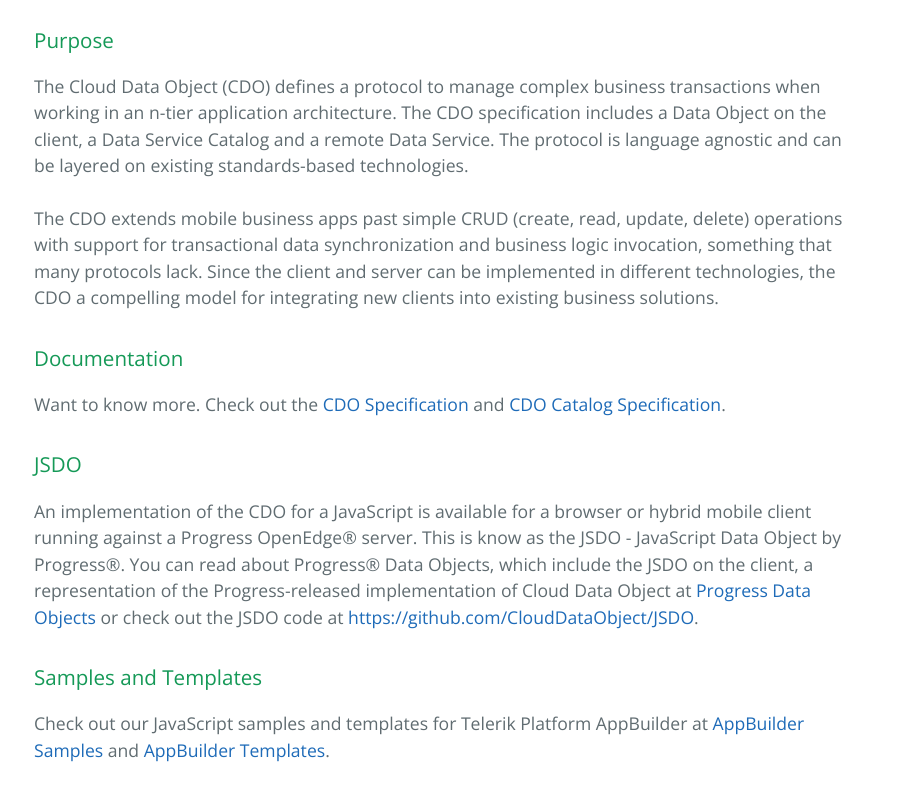
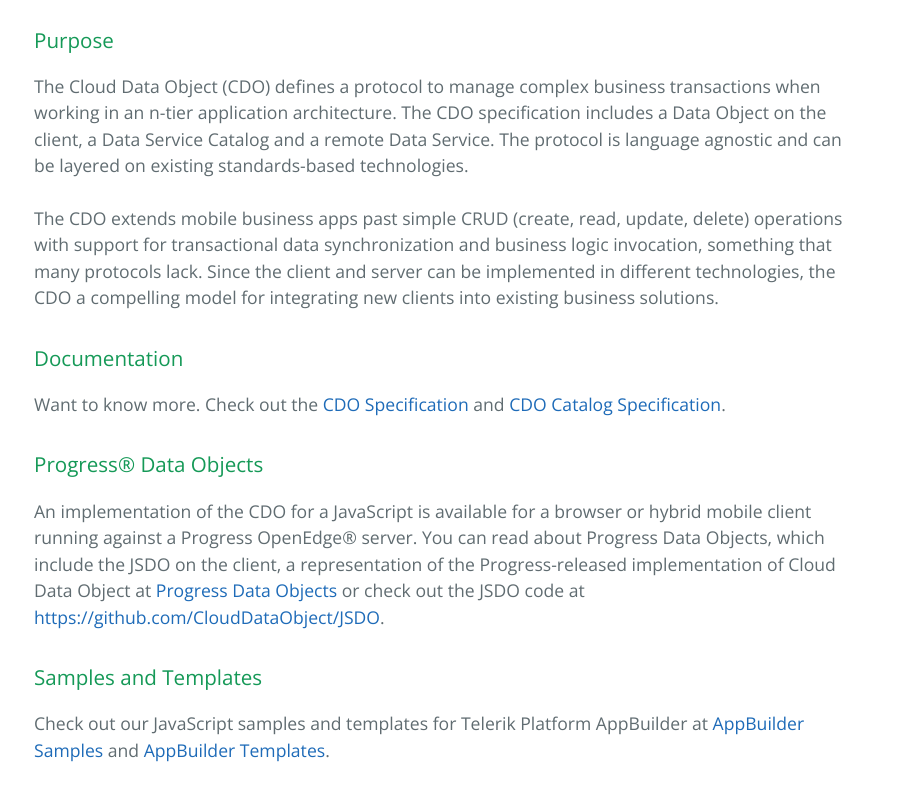
Before and after one commit to CloudDataObject/CloudDataObject.github.io, a plain HTML site: page index.html in a window 1280 px wide. Shown: the part 438-1230 px from the top of the page, without its empty margins (190-1087 px from the left). Drawn offline with nearby package versions, Linux system fonts and the light colour scheme.

Commit message:
Update index.html

```diff
--- a/index.html
+++ b/index.html
@@ -38,10 +38,9 @@ The CDO extends mobile business apps past simple CRUD (create, read, update, del
 <p>Want to know more. Check out the <a href="https://github.com/CloudDataObject/CDO/blob/master/CloudDataObject_API.pdf">CDO Specification</a> and <a href="https://github.com/CloudDataObject/CDO/blob/master/CloudDataObject_Catalog.pdf">CDO Catalog Specification</a>.</p>
 
 <h3>
-<a id="jsdo" class="anchor" href="#jsdo" aria-hidden="true"><span class="octicon octicon-link"></span></a>JSDO</h3>
+<a id="jsdo" class="anchor" href="#jsdo" aria-hidden="true"><span class="octicon octicon-link"></span></a>Progress® Data Objects</h3>
 
-<p>An implementation of the CDO for a JavaScript is available for a browser or hybrid mobile client running against a Progress OpenEdge® server. This is know as the JSDO - JavaScript Data Object by Progress®. You can read about Progress® Data Objects, which include the JSDO on the client, a representation of the Progress-released implementation of Cloud Data Object at <a href="https://documentation.progress.com/output/pdo">Progress Data Objects </a>
-or check out the JSDO code at <a href="https://github.com/CloudDataObject/JSDO">https://github.com/CloudDataObject/JSDO</a>.</p>
+<p>An implementation of the CDO for a JavaScript is available for a browser or hybrid mobile client running against a Progress OpenEdge® server. You can read about Progress Data Objects, which include the JSDO on the client, a representation of the Progress-released implementation of Cloud Data Object at <a href="https://documentation.progress.com/output/pdo">Progress Data Objects </a> or check out the JSDO code at <a href="https://github.com/CloudDataObject/JSDO">https://github.com/CloudDataObject/JSDO</a>.</p>
 
 <h3>
 <a id="samples" class="anchor" href="#samples" aria-hidden="true"><span class="octicon octicon-link"></span></a>Samples and Templates</h3>
```
